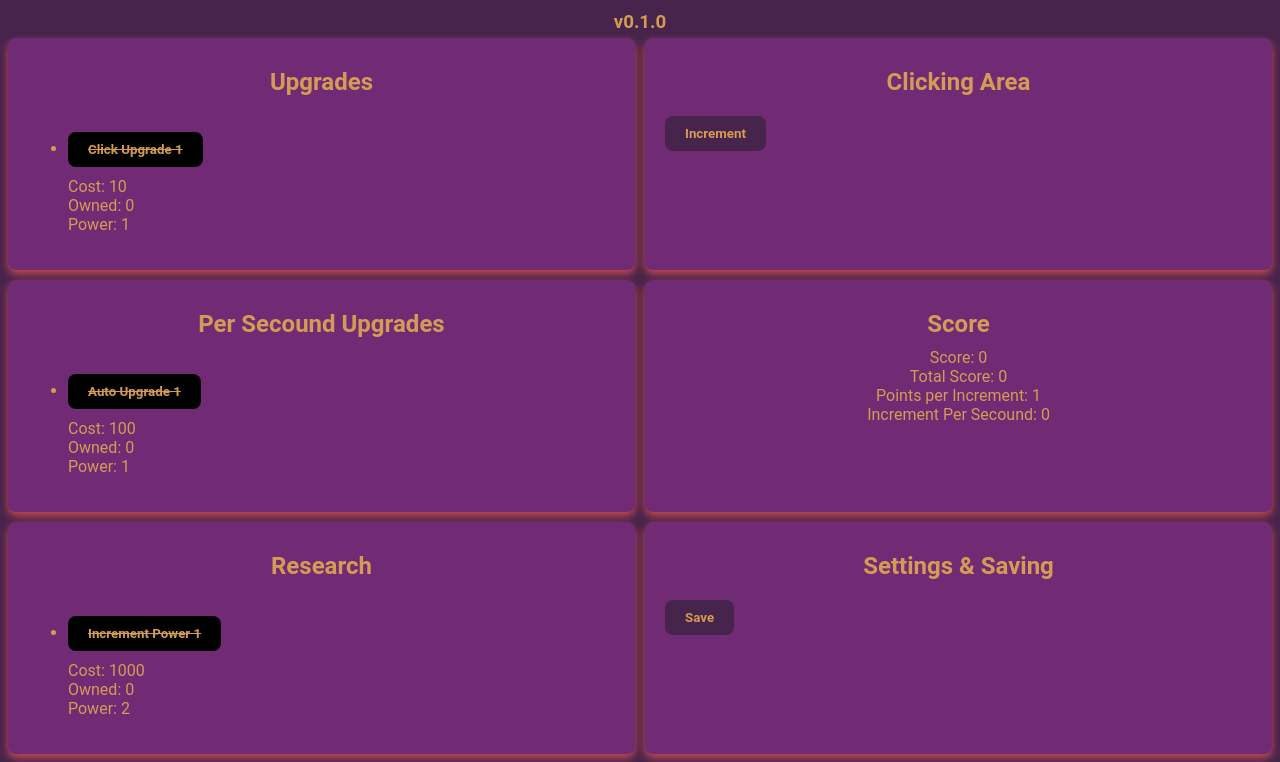
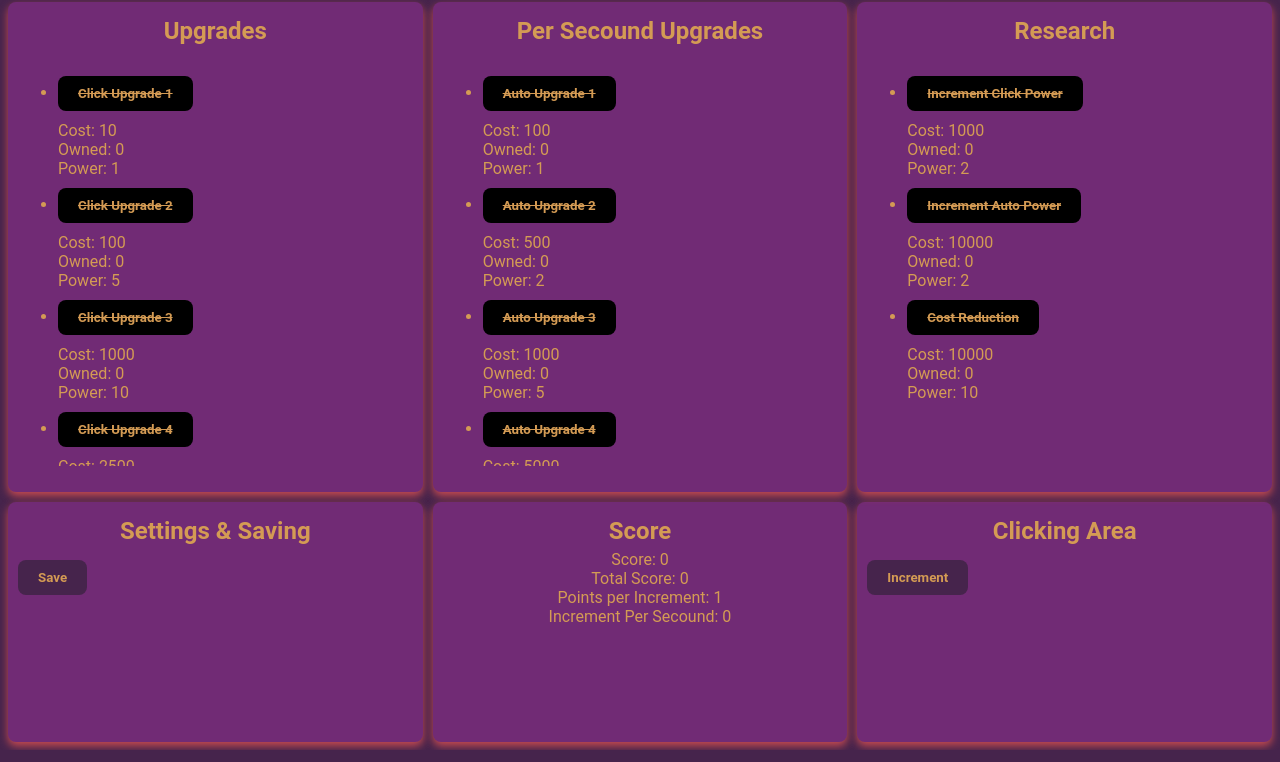
Before and after one commit to D-Heger/js-clicker, a plain HTML site: page index.html in a window 1280 px wide. Shown: the part 80-842 px from the top of the page. Drawn offline with Linux system fonts and the light colour scheme.

Commit message:
expanded upgrade & research system

```diff
--- a/index.html
+++ b/index.html
@@ -14,29 +14,11 @@
   <div class="grid-container">
     <div class="upgrades">
       <h2>Upgrades</h2>
-      <nav>
-        <ul>
-          <li>
-            <button id="Click Upgrade 1"></button>
-            <div id="Click Upgrade 1Cost"></div>
-            <div id="Click Upgrade 1Count"></div>
-            <div id="Click Upgrade 1Power"></div>
-          </li>
-        </ul>
-      </nav>
+      <nav><ul id="clickUpgradeList"></ul></nav>
     </div>
     <div class="psUpgrades">
       <h2>Per Secound Upgrades</h2>
-      <nav>
-        <ul>
-          <li>
-            <button id="Auto Upgrade 1"></button>
-            <div id="Auto Upgrade 1Cost"></div>
-            <div id="Auto Upgrade 1Count"></div>
-            <div id="Auto Upgrade 1Power"></div>
-          </li>
-        </ul>
-      </nav>
+      <nav><ul id="autoUpgradeList"></ul></nav>
     </div>
     <div class="clicking-area">
       <h2>Clicking Area</h2>
@@ -44,24 +26,7 @@
     </div>
     <div class="research">
       <h2>Research</h2>
-      <nav>
-        <ul>
-          <li>
-            <button id="Increment Power 1"></button>
-            <div id="Increment Power 1Cost"></div>
-            <div id="Increment Power 1Count"></div>
-            <div id="Increment Power 1Power"></div>
-            <div id="Increment Power 1Type"></div>
-          </li>
-          <li>
-            <button id="Increment Cost 1"></button>
-            <div id="Increment Cost 1Cost"></div>
-            <div id="Increment Cost 1Count"></div>
-            <div id="Increment Cost 1Power"></div>
-            <div id="Increment Cost 1Type"></div>
-          </li>
-        </ul>
-      </nav>
+      <nav><ul id="researchList"></ul></nav>
     </div>
     <div class="settings-and-saving">
       <h2>Settings & Saving</h2>
--- a/script.js
+++ b/script.js
@@ -1,4 +1,8 @@
 window.onload = function () {
+  createUpgradeElements();
+  addUpgradeEventListeners();
+  createReseachElements();
+  addResearchEventListeners();
   displayUpgrades();
   displayResearches();
   if (localStorage.getItem("save data")) {
@@ -11,6 +15,7 @@ let score = 0;
 let totalScore = 0;
 let incrementPower = 1;
 let incrementPerSec = 0;
+let costReduction = 0;
 
 // Get elements
 const scoreElement = document.getElementById("score");
@@ -33,7 +38,25 @@ class Upgrade {
 
 let upgrades = [
   new Upgrade("Click Upgrade 1", 10, 1, 0),
-  new Upgrade("Auto Upgrade 1", 100, 1, 0)
+  new Upgrade("Click Upgrade 2", 100, 5, 0),
+  new Upgrade("Click Upgrade 3", 1000, 10, 0),
+  new Upgrade("Click Upgrade 4", 2500, 20, 0),
+  new Upgrade("Click Upgrade 5", 10000, 50, 0),
+  new Upgrade("Click Upgrade 6", 50000, 100, 0),
+  new Upgrade("Click Upgrade 7", 99999, 900, 0),
+  new Upgrade("Click Upgrade 8", 1000000, 1337, 0),
+  new Upgrade("Click Upgrade 9", 1050505, 5987, 0),
+  new Upgrade("Click Upgrade 10", 100000000, 10001, 0),
+  new Upgrade("Auto Upgrade 1", 100, 1, 0),
+  new Upgrade("Auto Upgrade 2", 500, 2, 0),
+  new Upgrade("Auto Upgrade 3", 1000, 5, 0),
+  new Upgrade("Auto Upgrade 4", 5000, 9, 0),
+  new Upgrade("Auto Upgrade 5", 10000, 14, 0),
+  new Upgrade("Auto Upgrade 6", 50000, 20, 0),
+  new Upgrade("Auto Upgrade 7", 100000, 100, 0),
+  new Upgrade("Auto Upgrade 8", 500000, 555, 0),
+  new Upgrade("Auto Upgrade 9", 100000, 1337, 0),
+  new Upgrade("Auto Upgrade 10", 5000000, 9999, 0),
 ];
 
 function purchaseUpgrade(upgradeName) {
@@ -42,7 +65,7 @@ function purchaseUpgrade(upgradeName) {
       if (score >= upgrade.cost) {
         score -= upgrade.cost;
         upgrade.count += 1;
-        upgrade.cost = upgradeCost(upgrade.cost, 10, upgrade.count);
+        upgrade.cost = upgradeCost(upgrade.cost, 10, upgrade.count, costReduction);
         if (upgrade.name.includes("Click")) {
           incrementPower += upgrade.power;
         } else if (upgrade.name.includes("Auto")) {
@@ -60,7 +83,6 @@ function displayUpgrades() {
     let costElement = document.getElementById(`${upgrade.name}Cost`);
     let countElement = document.getElementById(`${upgrade.name}Count`);
     let powerElement = document.getElementById(`${upgrade.name}Power`);
-    element.innerHTML = upgrade.name;
     costElement.innerHTML = "Cost: " + upgrade.cost;
     countElement.innerHTML = "Owned: " + upgrade.count;
     powerElement.innerHTML = "Power: " + upgrade.power;
@@ -72,6 +94,58 @@ function displayUpgrades() {
   }
 }
 
+function createUpgradeElement(upgrade) {
+  let li = document.createElement("li");
+
+  let button = document.createElement("button");
+  button.innerHTML = upgrade.name;
+  button.id = upgrade.name;
+  li.appendChild(button);
+
+  let cost = document.createElement("div");
+  cost.innerHTML = "Cost: " + upgrade.cost;
+  cost.className = "upgradeText";
+  cost.id = `${upgrade.name}Cost`;
+  li.appendChild(cost);
+
+  let count = document.createElement("div");
+  count.innerHTML = "Owned: " + upgrade.count;
+  count.className = "upgradeText";
+  count.id = `${upgrade.name}Count`;
+  li.appendChild(count);
+
+  let power = document.createElement("div");
+  power.innerHTML = "Power: " + upgrade.power;
+  power.className = "upgradeText";
+  power.id = `${upgrade.name}Power`;
+  li.appendChild(power);
+
+  return li;
+}
+
+function createUpgradeElements() {
+  let cUpgradeList = document.getElementById("clickUpgradeList");
+  let aUpgradeList = document.getElementById("autoUpgradeList");
+  for (let upgrade of upgrades) {
+    let upgradeElement = createUpgradeElement(upgrade);
+    if (upgrade.name.includes("Click")) {
+      cUpgradeList.appendChild(upgradeElement);
+    } else if (upgrade.name.includes("Auto")) {
+      aUpgradeList.appendChild(upgradeElement);
+    }
+
+  }
+}
+
+function addUpgradeEventListeners() {
+  for (let upgrade of upgrades) {
+    let element = document.getElementById(upgrade.name);
+    element.addEventListener("click", function () {
+      purchaseUpgrade(upgrade.name);
+      displayUpgrades();
+    });
+  }
+}
 
 /**
  * Research System
@@ -87,26 +161,27 @@ class Research {
 }
 
 let researches = [
-  new Research("Increment Power 1", 1000, 2, 0, "mul"),
-  new Research("Increment Cost 1", 10000, 10, 0, "red"),
+  new Research("Increment Click Power ", 1000, 2, 0, "mul"),
+  new Research("Increment Auto Power", 10000, 2, 0, "mul"),
+  new Research("Cost Reduction", 10000, 10, 0, "red"),
 ];
 
-function purchaseResearch(researchName, upgradeName) {
+function purchaseResearch(researchName) {
   for (let research of researches) {
     if (research.name === researchName) {
       if (totalScore >= research.cost) {
         research.count += 1;
         research.cost = researchCost(research.cost);
-        for (let upgrade of upgrades) {
-          if (upgrade.name === upgradeName) {
-            if (research.type === "mul") {
-              upgrade.power *= research.power;
-            } else if (research.type === "red") {
-              upgrade.cost *= (1 - research.power);
-            }
-            break;
+        if (research.type === "mul") {
+          if (research.name.includes("Click")) {
+            incrementPower *= research.power;
+          } else if (research.name.includes("Auto")) {
+            incrementPerSec *= research.power;
           }
+        } else if (research.type === "red") {
+          costReduction *= (1 - research.power);
         }
+
         break;
       }
     }
@@ -119,12 +194,9 @@ function displayResearches() {
     let costElement = document.getElementById(`${research.name}Cost`);
     let countElement = document.getElementById(`${research.name}Count`);
     let powerElement = document.getElementById(`${research.name}Power`);
-    let typeElement = document.getElementById(`${research.name}Type`);
-    element.innerHTML = research.name;
     costElement.innerHTML = "Cost: " + research.cost;
     countElement.innerHTML = "Owned: " + research.count;
     powerElement.innerHTML = "Power: " + research.power;
-    typeElement.innerHTML = "Type: " + research.type;
     if (totalScore >= research.cost) {
       element.disabled = false;
     } else {
@@ -133,12 +205,62 @@ function displayResearches() {
   }
 }
 
+function createResearchElement(research) {
+  let li = document.createElement("li");
 
-const reloadUI = setInterval(function () {
+  let button = document.createElement("button");
+  button.innerHTML = research.name;
+  button.id = research.name;
+  li.appendChild(button);
+
+  let cost = document.createElement("div");
+  cost.innerHTML = "Cost: " + research.cost;
+  cost.className = "upgradeText";
+  cost.id = `${research.name}Cost`;
+  li.appendChild(cost);
+
+  let count = document.createElement("div");
+  count.innerHTML = "Owned: " + research.count;
+  count.className = "upgradeText";
+  count.id = `${research.name}Count`;
+  li.appendChild(count);
+
+  let power = document.createElement("div");
+  power.innerHTML = "Power: " + research.power;
+  power.className = "upgradeText";
+  power.id = `${research.name}Power`;
+  li.appendChild(power);
+
+  return li;
+}
+
+function createReseachElements() {
+  let researchList = document.getElementById("researchList");
+  for (let research of researches) {
+    let researchElement = createResearchElement(research);
+    researchList.appendChild(researchElement);
+  }
+}
+
+function addResearchEventListeners() {
+  for (let research of researches) {
+    let element = document.getElementById(research.name);
+    element.addEventListener("click", function () {
+      purchaseResearch(research.name);
+      displayResearches();
+    });
+  }
+}
+
+function updateScore() {
   scoreElement.innerHTML = "Score: " + score;
   totalScoreElement.innerHTML = "Total Score: " + totalScore;
   incrementScoreElement.innerHTML = "Points per Increment: " + incrementPower;
   incrementPerSecScoreElement.innerHTML = "Increment Per Secound: " + incrementPerSec;
+}
+
+const reloadUI = setInterval(function () {
+  updateScore();
   displayUpgrades();
   displayResearches();
 }, 100);
@@ -189,13 +311,13 @@ function load() {
 }
 
 // Simple upgradeCost calculation
-function upgradeCost(cost, div, count) {
-  return Math.ceil(cost + ((cost / div) + count) * (count * 1.025));
+function upgradeCost(cost, div, count, costReduction) {
+  return Math.ceil((cost + ((cost / div) + count) * (count * 1.025)) - (10 * costReduction));
 }
 
 // Simple researchCost calculation
 function researchCost(cost) {
-  cost *= 5;
+  return cost *= 5;
 }
 
 /**
@@ -215,42 +337,10 @@ function autoIncrement() {
 const incrementButton = document.getElementById("increment");
 incrementButton.addEventListener("click", function () {
   score += incrementPower;
+  totalScore += incrementPower;
 });
 
 const saveButton = document.getElementById("save");
 saveButton.addEventListener("click", function () {
   save();
 });
-
-/**
- * Click Upgrades
- */
-const c1 = document.getElementById("Click Upgrade 1");
-c1.addEventListener("click", function () {
-  purchaseUpgrade("Click Upgrade 1");
-  displayUpgrades();
-});
-
-/**
- * Auto Upgrades
- */
-const a1 = document.getElementById("Auto Upgrade 1");
-a1.addEventListener("click", function () {
-  purchaseUpgrade("Auto Upgrade 1");
-  displayUpgrades();
-});
-
-/**
- * Research
- */
-const r1 = document.getElementById("Increment Power 1");
-r1.addEventListener("click", function () {
-  purchaseResearch("Increment Power", "Click Upgrade 1");
-  displayResearches();
-});
-
-const r2 = document.getElementById("Increment Cost 1");
-r2.addEventListener("click", function () {
-  purchaseResearch("Increment Cost", "Click Upgrade 1");
-  displayResearches();
-});
--- a/style.css
+++ b/style.css
@@ -12,15 +12,47 @@ body {
   background-color: #46244C;
 }
 
-nav ul{height:14vh; width:100%;}
+nav ul{height:50vh; width:100%;}
 nav ul{overflow:hidden; overflow-y:scroll;}
 
 .grid-container {
   display: grid;
-  grid-template-columns: repeat(2, 1fr);
-  grid-template-rows: repeat(1, 1fr);
+  grid-template-columns: repeat(3, 1fr);
+  grid-template-rows: repeat(3, 1fr);
   grid-gap: 10px;
 }
+
+.upgrades{
+  grid-column: 1 / 2;
+  grid-row: 1 / 3;
+}
+
+.clicking-area{
+  grid-column: 3 / 4;
+  grid-row: 3 / 4;
+}
+
+.research{
+  grid-column: 3 / 4;
+  grid-row: 1 / 3;
+}
+
+.settings-and-saving{
+  grid-column: 1 / 2;
+  grid-row: 3 / 4;
+}
+
+.score {
+  grid-column: 2 / 3;
+  grid-row: 3 / 4;
+  text-align: center;
+}
+
+.psUpgrades{
+  grid-column: 2 / 3;
+  grid-row: 1 / 3;
+}
+
 
 .upgrades,
 .clicking-area,
@@ -29,7 +61,7 @@ nav ul{overflow:hidden; overflow-y:scroll;}
 .score,
 .psUpgrades {
   background-color: #712B75;
-  padding: 20px;
+  padding: 10px;
   border-radius: 8px;
   box-shadow: 0 4px 8px #C74B50;
   color: var(--text-color);
@@ -37,7 +69,7 @@ nav ul{overflow:hidden; overflow-y:scroll;}
 
 h1 {
   margin: 0;
-  padding: 20px;
+  padding: 5px;
   text-align: center;
   font-weight: bold;
   color: var(--text-color);
@@ -45,7 +77,7 @@ h1 {
 
 h2 {
   margin: 0;
-  padding: 10px;
+  padding: 5px;
   text-align: center;
   font-weight: bold;
   color: var(--text-color);
@@ -53,7 +85,7 @@ h2 {
 
 h3 {
   margin: 0;
-  padding: 5px;
+  padding: 2px;
   text-align: center;
   font-weight: bold;
   color: var(--text-color)
@@ -86,33 +118,6 @@ button:active {
   transform: translateY(4px);
 }
 
-.upgrades {
-  grid-column: 1;
-  grid-row: 1;
+.upgradeText {
+  justify-content: center;
 }
-
-.clicking-area {
-  grid-column: 2;
-  grid-row: 1;
-}
-
-.research {
-  grid-column: 1;
-  grid-row: 3;
-}
-
-.settings-and-saving {
-  grid-column: 2;
-  grid-row: 3;
-}
-
-.score {
-  grid-column: 2;
-  grid-row: 2;
-  text-align: center;
-}
-
-.psUpgrades {
-  grid-column: 1;
-  grid-row: 2;
-}
```
Also changed, not shown: 1 other file.
